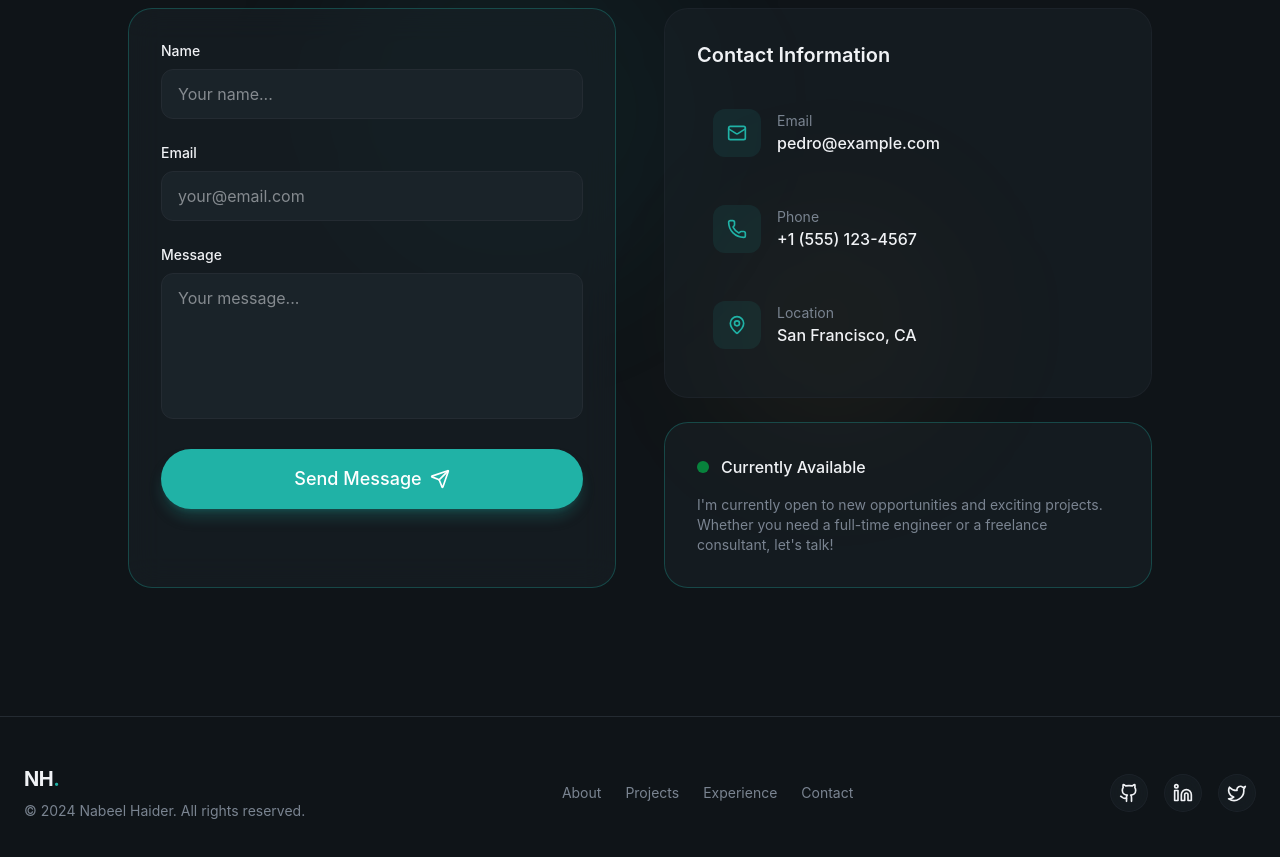
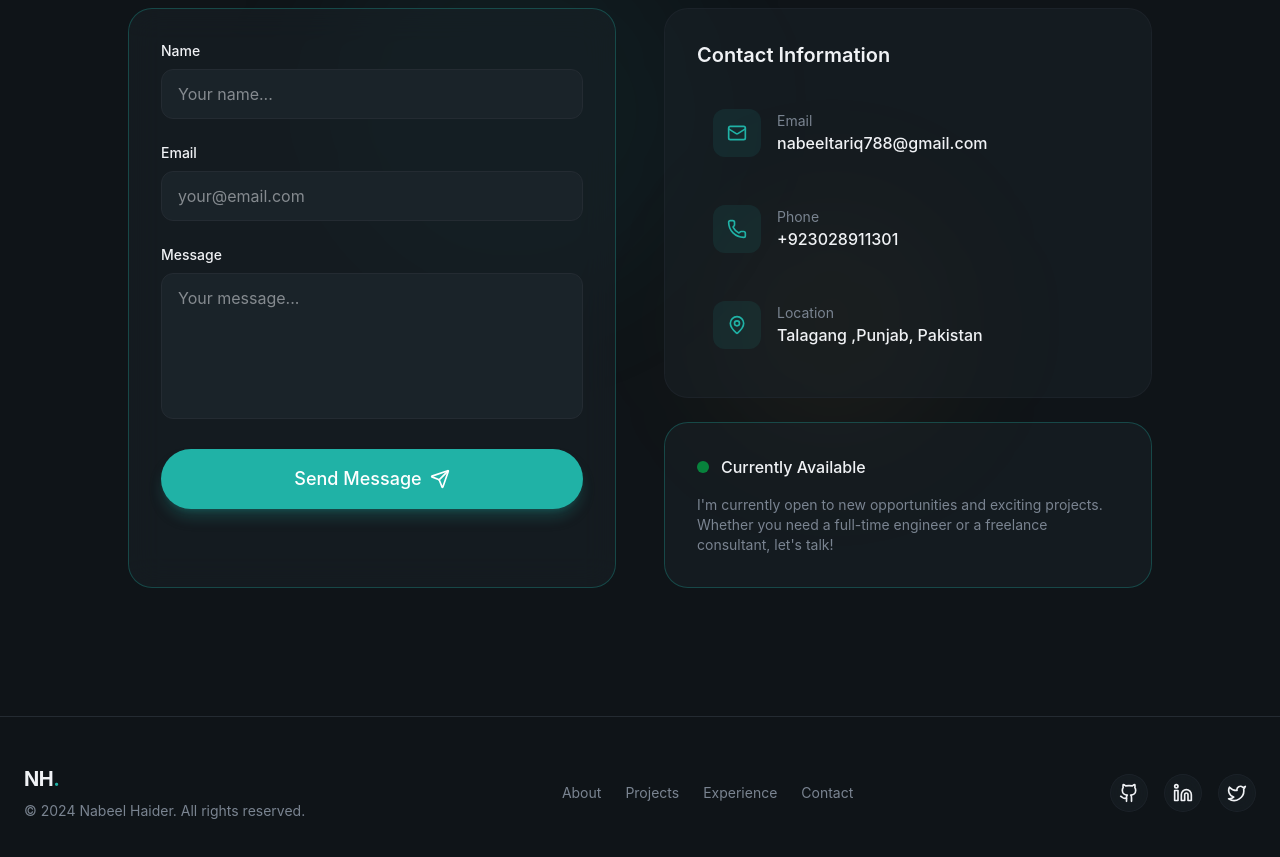
Before and after one commit to nabeelhaider1-0/Nabeel-Portfolio, a React (Vite) app: page / in a window 1280 px wide. Shown: the part 4800-5657 px from the top of the page. Built offline with nearby package versions, Linux system fonts and the light colour scheme.

Commit message:
update contact information and remove unused testimonials section

```diff
--- a/src/sections/Contact.jsx
+++ b/src/sections/Contact.jsx
@@ -14,19 +14,19 @@ const contactInfo = [
   {
     icon: Mail,
     label: "Email",
-    value: "pedro@example.com",
-    href: "mailto:pedro@example.com",
+    value: "nabeeltariq788@gmail.com",
+    href: "mailto:nabeeltariq788@gmail.com",
   },
   {
     icon: Phone,
     label: "Phone",
-    value: "+1 (555) 123-4567",
-    href: "tel:+15551234567",
+    value: "+923028911301",
+    href: "tel:+923028911301",
   },
   {
     icon: MapPin,
     label: "Location",
-    value: "San Francisco, CA",
+    value: "Talagang ,Punjab, Pakistan",
     href: "#",
   },
 ];
```
Also changed, not shown: 1 other file (tests, documents, lock files or other folders).
